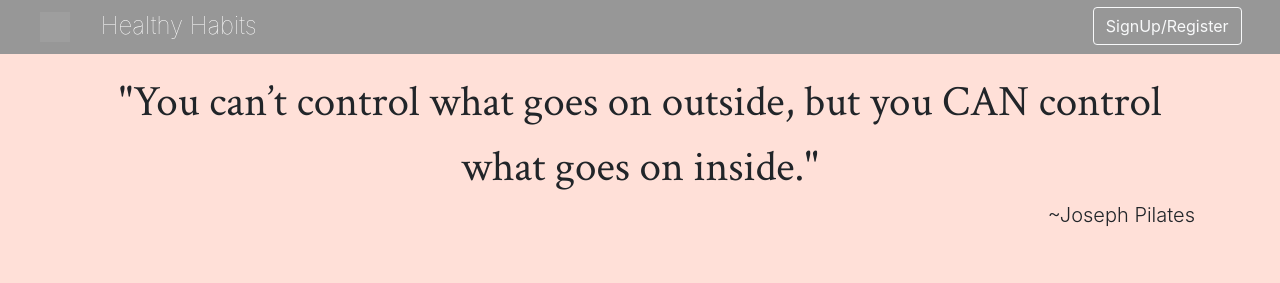
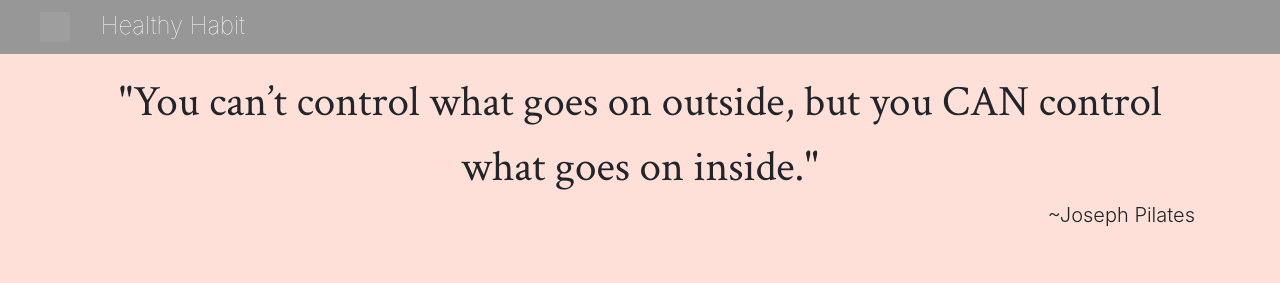
Before and after one commit to Anubhav2907/Health, a Flask app: page / in a window 1280 px wide; the page is wider, and only the part inside the window is pictured. Shown: the top 283 px of that part. Run offline with Flask 2, Linux system fonts and the light colour scheme; some libraries are stand-ins or nearby versions; grey boxes are pictures that could not be loaded.

Commit message:
Update health.html

```diff
--- a/project/templates/health.html
+++ b/project/templates/health.html
@@ -11,7 +11,7 @@
     <link rel="preconnect" href="https://fonts.gstatic.com">
     <link href="https://fonts.googleapis.com/css2?family=Crimson+Text&display=swap" rel="stylesheet">
     <link href="https://fonts.googleapis.com/css2?family=Open+Sans:wght@600&display=swap" rel="stylesheet">
-    <link rel="stylesheet" href="/static/css/health.css">
+    <link rel="stylesheet" href="health.css">
 
 </head>
 
@@ -21,15 +21,12 @@
     <nav class="navbar navbar-dark navbar-expand-md py-0 fixed-top" id="mainnavbar">
         <a href="#" class="navbar-brand">
             <img class="icon" src="https://img.icons8.com/wired/64/000000/heart-health.png" />
-            Healthy Habits
+            Healthy Habit
         </a>
-        <button class="navbar-toggler" data-toggle="collapse" data-target="#navelements">
-            <span class="navbar-toggler-icon"></span>
-        </button>
         <div class="collapse navbar-collapse" id="navelements">
             <ul class="navbar-nav">
                 <li class="nav-item">
-                    <a href="{{url_for('signup')}}" class="btn btn2 btn-outline-light ">SignUp/Register</a>
+                    <a href="Signup.html" class="btn btn2 btn-outline-light ">SignUp/Register</a>
                 </li>
             </ul>
         </div>
@@ -39,6 +36,7 @@
         <p class="quote">"You can’t control what goes on outside, but you CAN control what goes on inside."</p>
         <span class="lead">~Joseph Pilates</span>
     </div>
+
     <div class="row first">
         <div class="col-lg-6">
             <p>Lorem ipsum dolor sit amet consectetur adipisicing elit. Numquam eaque veniam illo non, fugiat ipsa,
@@ -109,7 +107,7 @@
 
 
 
-    <!--<script src="/static/js/health.js"></script>-->S
+    <script src="health.js"></script>
     <script src="https://code.jquery.com/jquery-3.3.1.slim.min.js"
         integrity="sha384-q8i/X+965DzO0rT7abK41JStQIAqVgRVzpbzo5smXKp4YfRvH+8abtTE1Pi6jizo"
         crossorigin="anonymous"></script>
```
